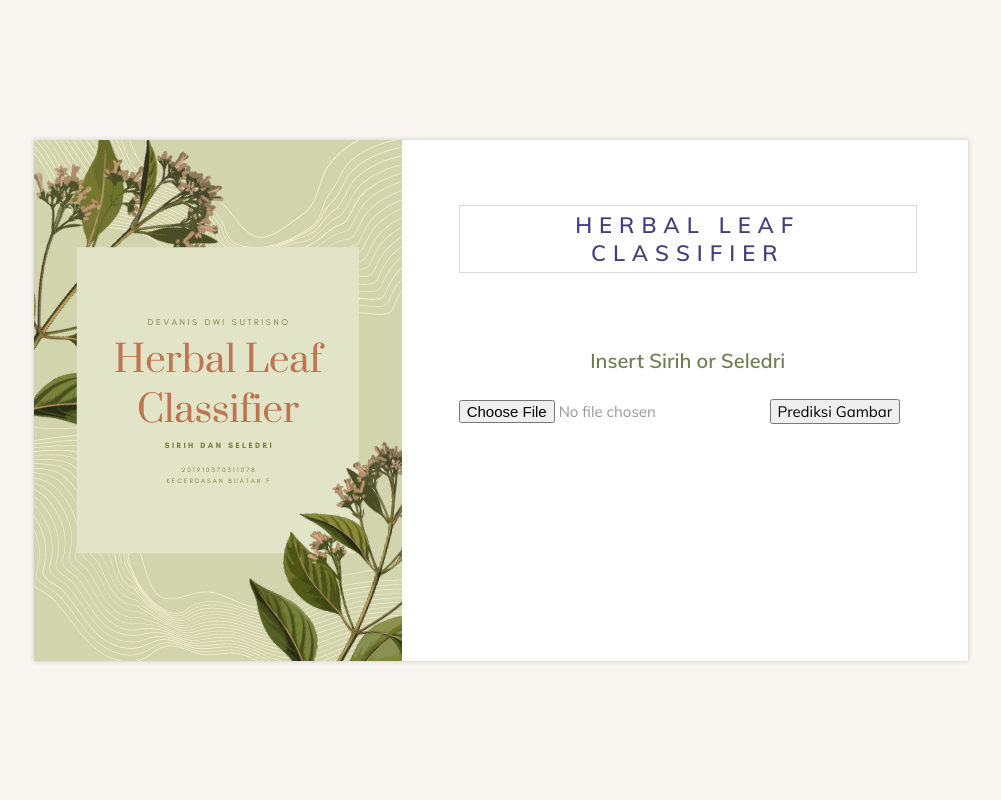
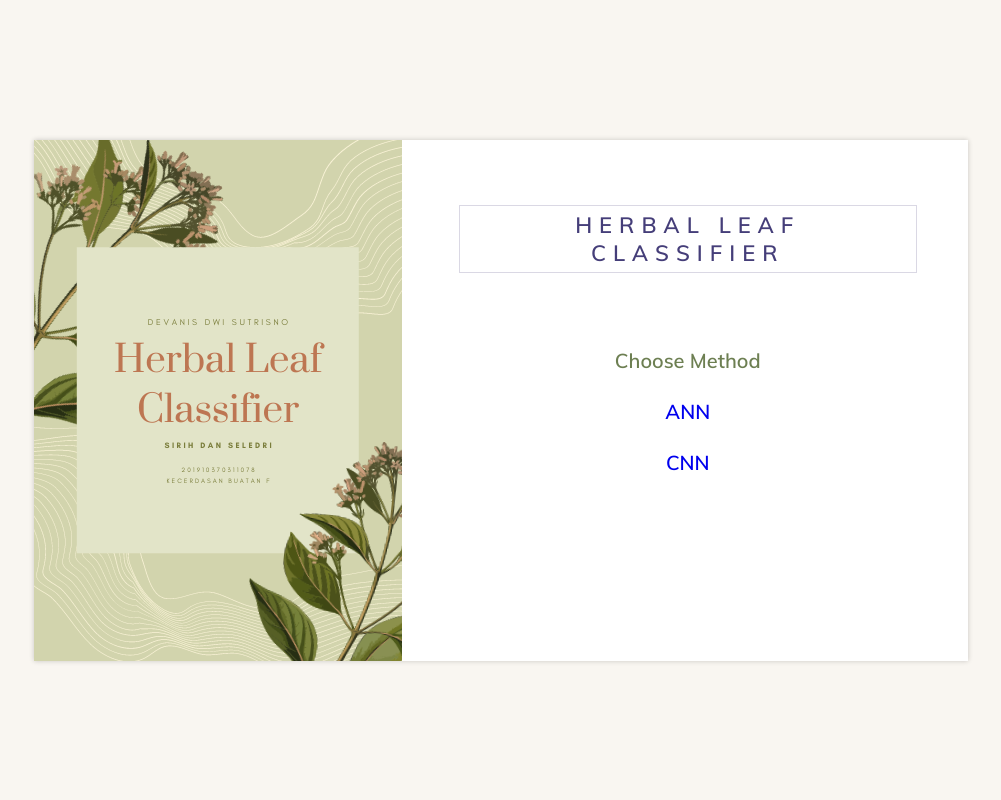
Before and after one commit to devanisdwi/AI-F-Deployment, a Flask app: page / in a window 1280 px wide. Shown: the whole page, without its empty margins (139-1140 px from the left). Run offline with Flask 2, Linux system fonts and the light colour scheme.

Commit message:
update model

```diff
--- a/app.py
+++ b/app.py
@@ -6,35 +6,55 @@ import cv2
 
 app = Flask(__name__)
 app.config['UPLOAD_FOLDER'] = './static/uploads/'
-model = load_model('dwi_ann_model.h5')
+model_ann = load_model('dwi_ann_model.h5')
+model_cnn = load_model('dwi_cnn_model.h5')
 
 class_dict = {0: 'Seledri', 1: 'Sirih'}
 
-def predict_label(img_path):
+def predict_label(img_path, method):
     query = cv2.imread(img_path)
     output = query.copy()
     query = cv2.resize(query, (32, 32))
     q = []
     q.append(query)
     q = np.array(q, dtype='float') / 255.0
-    q_pred = model.predict(q)
+    if (method == "ann"):
+        q_pred = model_ann.predict(q)
+    elif (method == "cnn"):
+        q_pred = model_cnn.predict(q)
+    else:
+        return 'error: invalid method name'
     if q_pred<=0.5 :
         predicted_bit = 0
     else :
         predicted_bit = 1
     return class_dict[predicted_bit]
 
-@app.route('/', methods=['GET', 'POST'])
+@app.route('/')
 def index():
+    return render_template('index.html')
+
+@app.route('/ann', methods=['GET', 'POST'])
+def ann():
     if request.method == 'POST':
         if request.files:
             image = request.files['image']
             img_path = os.path.join(app.config['UPLOAD_FOLDER'], image.filename)
             image.save(img_path)
-            prediction = predict_label(img_path)
-            return render_template('index.html', uploaded_image=image.filename, prediction=prediction)
+            prediction = predict_label(img_path, 'ann')
+            return render_template('ann.html', uploaded_image=image.filename, prediction=prediction)
+    return render_template('ann.html')
 
-    return render_template('index.html')
+@app.route('/cnn', methods=['GET', 'POST'])
+def cnn():
+    if request.method == 'POST':
+        if request.files:
+            image = request.files['image']
+            img_path = os.path.join(app.config['UPLOAD_FOLDER'], image.filename)
+            image.save(img_path)
+            prediction = predict_label(img_path, 'cnn')
+            return render_template('cnn.html', uploaded_image=image.filename, prediction=prediction)
+    return render_template('cnn.html')
 
 @app.route('/display/<filename>')
 def send_uploaded_image(filename=''):
--- a/templates/index.html
+++ b/templates/index.html
@@ -25,24 +25,13 @@
 								<h3>HERBAL LEAF CLASSIFIER</h3>
 							</div>
 							<main>
-                                {% if uploaded_image %}
-                                <center>
-                                    <img
-                                        alt="centered image"
-                                        height="150"
-                                        width="150"
-                                        src="{{ url_for('send_uploaded_image', filename=uploaded_image) }}"
-                                    />
-                                </center>
-                                {% else %}
-                                <p>Insert Sirih or Seledri</p>
-                                {% endif %} {% if prediction %}
-                                <p class="mb-8">Hasil Prediksi: {{prediction}}</p>
-                                {% endif %}
-                                <input type="file" name="image" class=" mb-4 p-4 border-8 border-gray-200 rounded-md bg-gray-100"/>
-                                <button type="submit" class="p-4 bg-indigo-500 text-white rounded-md">
-                                    Prediksi Gambar
-                                </button>
+                                <p>Choose Method</p>
+                                <p>
+                                    <a href="/ann">ANN</a>
+                                </p>
+                                <p>
+                                    <a href="/cnn">CNN</a>
+                                </p>
                             </main>
 						</div>
 					</div>
```
Also changed, not shown: templates/ann.html (added, +60 -0 lines), templates/cnn.html (added, +59 -0 lines), 2 other files.
